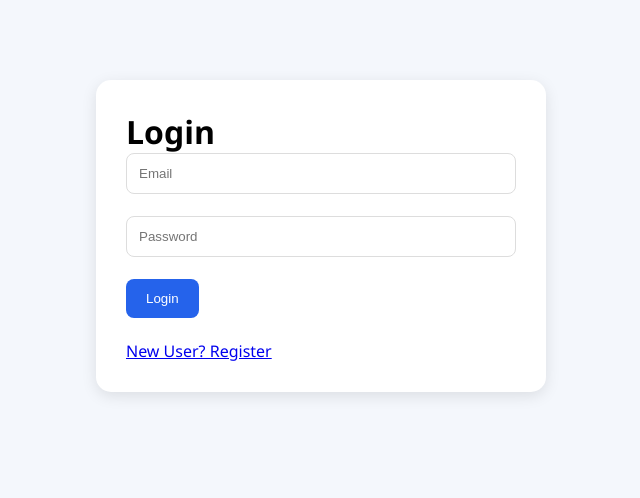
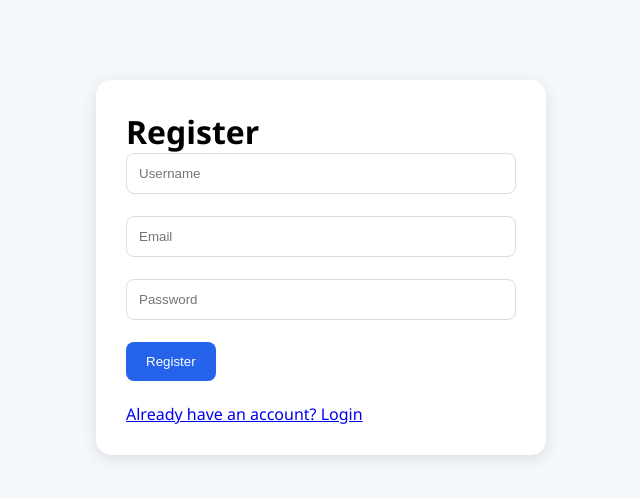
Before and after one commit to ritesh30gupta06/online-judge-platform, a React app in the folder frontend/: page /register in a window 1280 px wide. Shown: the top 498 px of the page, without its empty margins (319-959 px from the left). Built offline with nearby package versions, Linux system fonts and the light colour scheme; the HTML template or start-up script is replaced by a standard one.

Commit message:
Fix Register page

```diff
--- a/frontend/src/pages/Register.jsx
+++ b/frontend/src/pages/Register.jsx
@@ -1,12 +1,12 @@
 import { useState } from "react";
-import { useNavigate, Link } from "react-router-dom";
+import { Link, useNavigate } from "react-router-dom";
 import API from "../services/api";
 
-function Login() {
-
+function Register() {
   const navigate = useNavigate();
 
   const [form, setForm] = useState({
+    username: "",
     email: "",
     password: ""
   });
@@ -19,49 +19,43 @@ function Login() {
   };
 
   const handleSubmit = async (e) => {
-
     e.preventDefault();
 
     try {
+      await API.post("/auth/register", form);
 
-      const res = await API.post(
-        "/auth/login",
-        form
-      );
+      alert("Registration Successful");
 
-      localStorage.setItem(
-        "token",
-        res.data.token
-      );
-
-      alert("Login Successful");
-
-      navigate("/problems");
-
+      navigate("/");
     } catch (err) {
-
       alert(
         err.response?.data?.message ||
-        "Login Failed"
+        "Registration Failed"
       );
-
     }
-
   };
 
   return (
-
     <div className="auth-card">
-
-      <h1>Login</h1>
+      <h1>Register</h1>
 
       <form onSubmit={handleSubmit}>
+        <input
+          type="text"
+          name="username"
+          placeholder="Username"
+          onChange={handleChange}
+          required
+        />
+
+        <br /><br />
 
         <input
           type="email"
           name="email"
           placeholder="Email"
           onChange={handleChange}
+          required
         />
 
         <br /><br />
@@ -71,29 +65,23 @@ function Login() {
           name="password"
           placeholder="Password"
           onChange={handleChange}
+          required
         />
 
         <br /><br />
 
-        <button
-          className="btn"
-          type="submit"
-        >
-          Login
+        <button className="btn" type="submit">
+          Register
         </button>
-
       </form>
 
       <br />
 
-      <Link to="/register">
-        New User? Register
+      <Link to="/">
+        Already have an account? Login
       </Link>
-
     </div>
-
   );
-
 }
 
-export default Login;
+export default Register;
```
